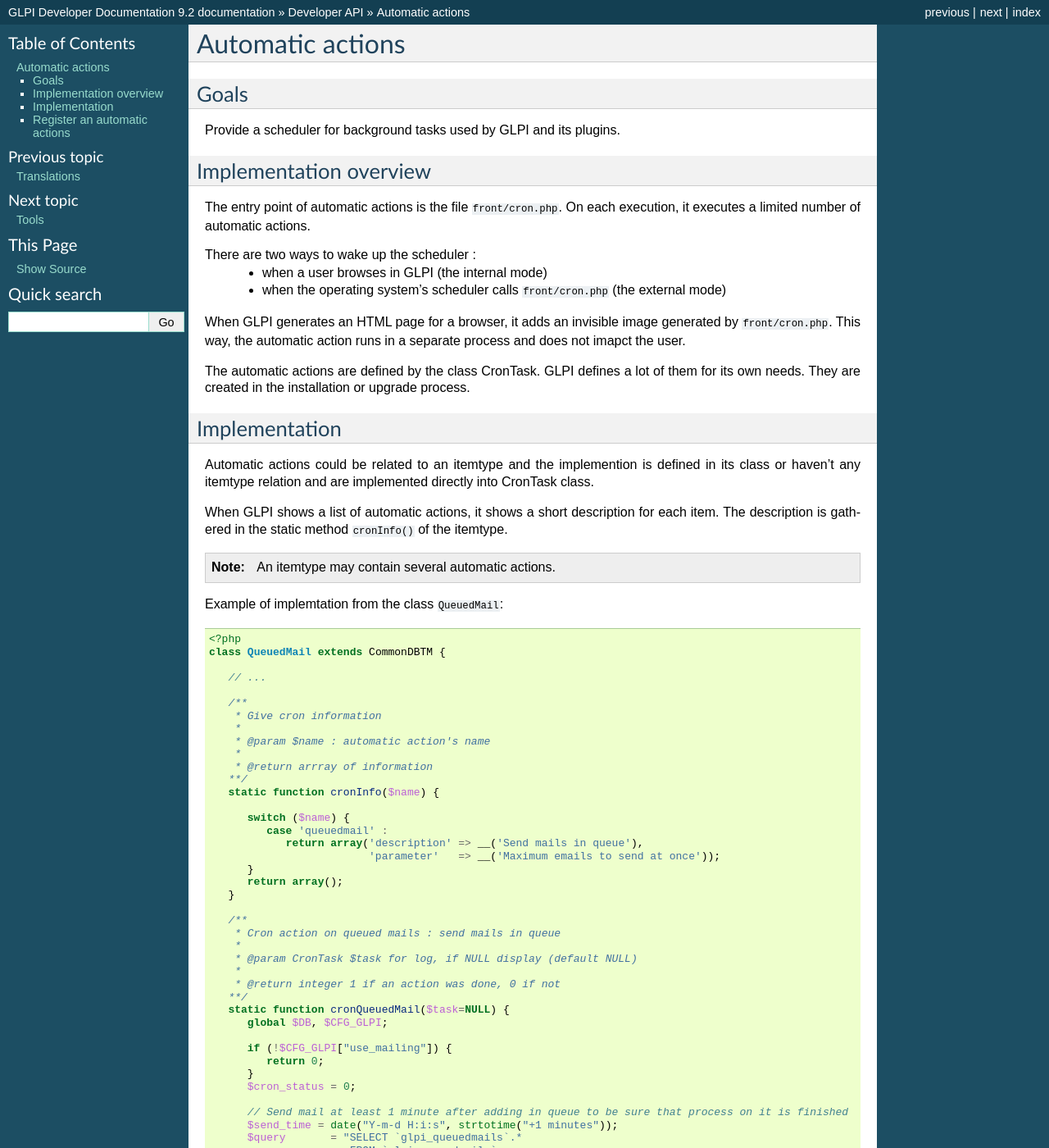
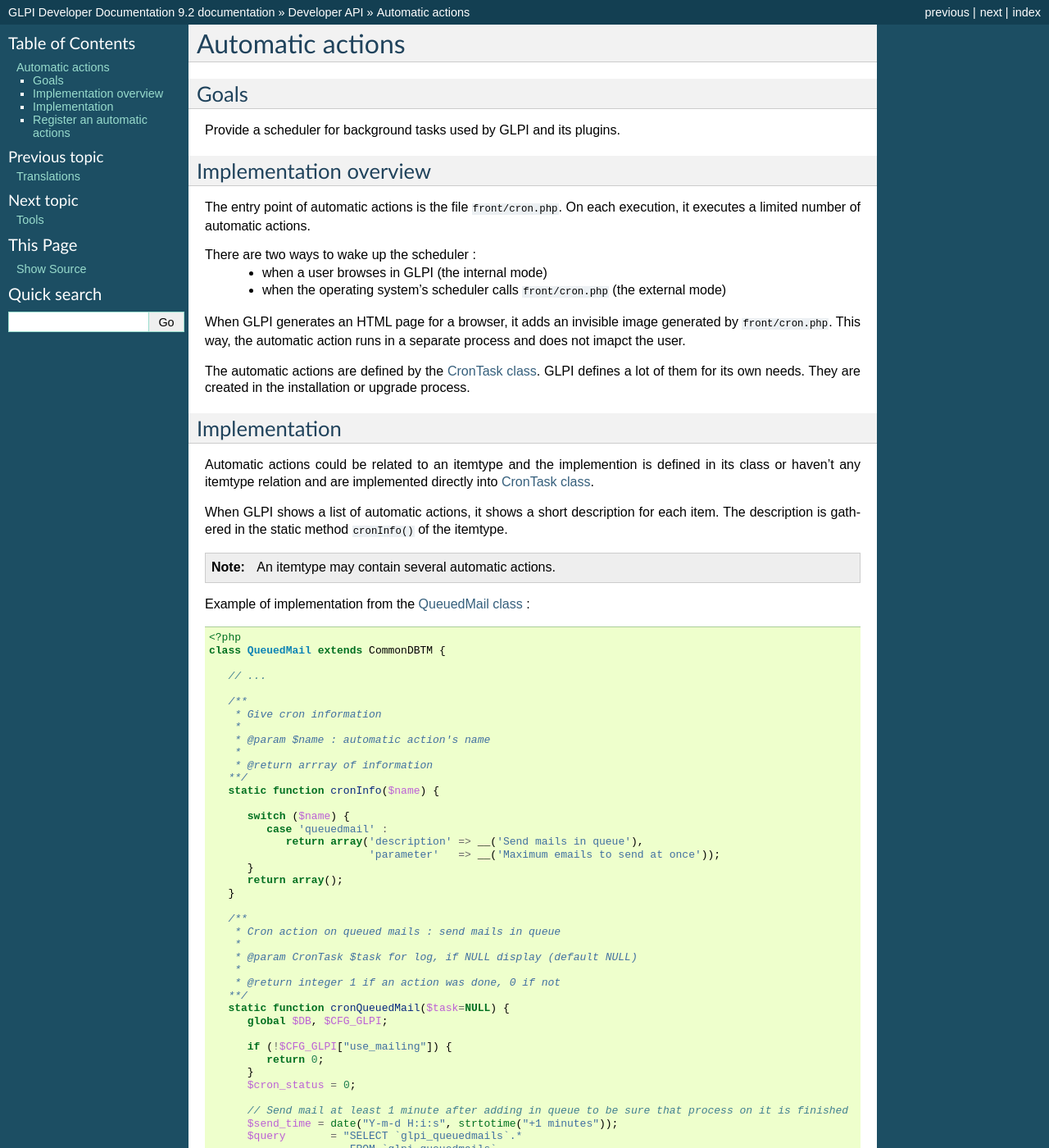
Before and after one commit to glpi-project/docdev, a Sphinx documentation site: the page built from source/devapi/crontasks.rst, in a window 1280 px wide and 1400 px high. Shown: the whole window at 82% size. Built offline with Sphinx 7.4.7, drawn with Linux system fonts in a browser that asks for light colours; part of the change alters nothing that is shown; some of the changed text lies outside the part shown.

```diff
--- a/source/devapi/crontasks.rst
+++ b/source/devapi/crontasks.rst
@@ -17,12 +17,12 @@ There are two ways to wake up the scheduler :
 
 When GLPI generates an HTML page for a browser, it adds an invisible image generated by ``front/cron.php``. This way, the automatic action runs in a separate process and does not imapct the user.
 
-The automatic actions are defined by the class CronTask. GLPI defines a lot of them for its own needs. They are created in the installation or upgrade process.
+The automatic actions are defined by the `CronTask class <https://forge.glpi-project.org/apidoc/class-CronTask.html>`_. GLPI defines a lot of them for its own needs. They are created in the installation or upgrade process.
 
 Implementation
 ^^^^^^^^^^^^^^
 
-Automatic actions could be related to an itemtype and the implemention is defined in its class or haven't any itemtype relation and are implemented directly into CronTask class.
+Automatic actions could be related to an itemtype and the implemention is defined in its class or haven't any itemtype relation and are implemented directly into `CronTask class <https://forge.glpi-project.org/apidoc/class-CronTask.html>`_.
 
 When GLPI shows a list of automatic actions, it shows a short description for each item. The description is gathered in the static method ``cronInfo()`` of the itemtype.
 
@@ -30,7 +30,7 @@ When GLPI shows a list of automatic actions, it shows a short description for ea
 
    An itemtype may contain several automatic actions.
 
-Example of implemtation from the class ``QueuedMail``:
+Example of implementation from the `QueuedMail class <https://forge.glpi-project.org/apidoc/class-QueuedMail.html>`_ :
 
 .. code-block:: php
 
@@ -96,7 +96,7 @@ Example of implemtation from the class ``QueuedMail``:
 
    }
 
-If the argument ``$task`` is a CronTask object, the method must increment the quantity of actions done. In this example, each email actually sent increments the volume by 1.
+If the argument ``$task`` is a `CronTask <https://forge.glpi-project.org/apidoc/class-CronTask.html>`_ object, the method must increment the quantity of actions done. In this example, each email actually sent increments the volume by 1.
 
 Register an automatic actions
 ^^^^^^^^^^^^^^^^^^^^^^^^^^^^^
```
